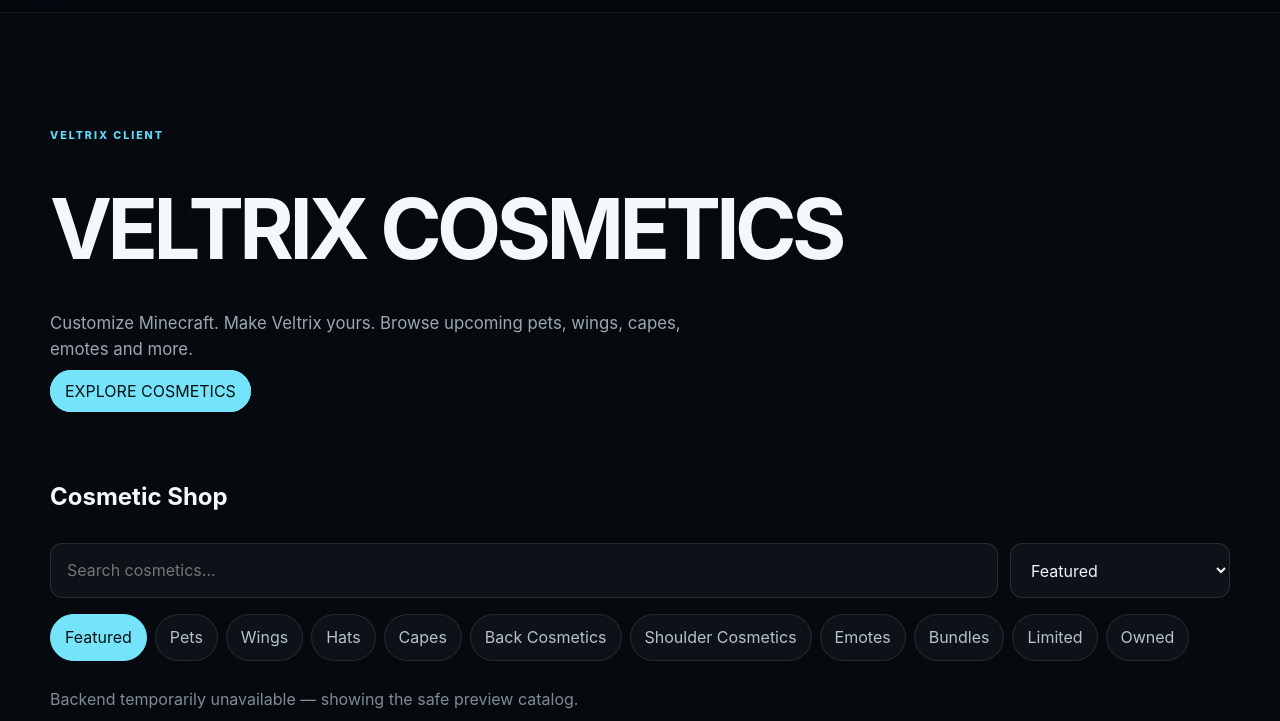
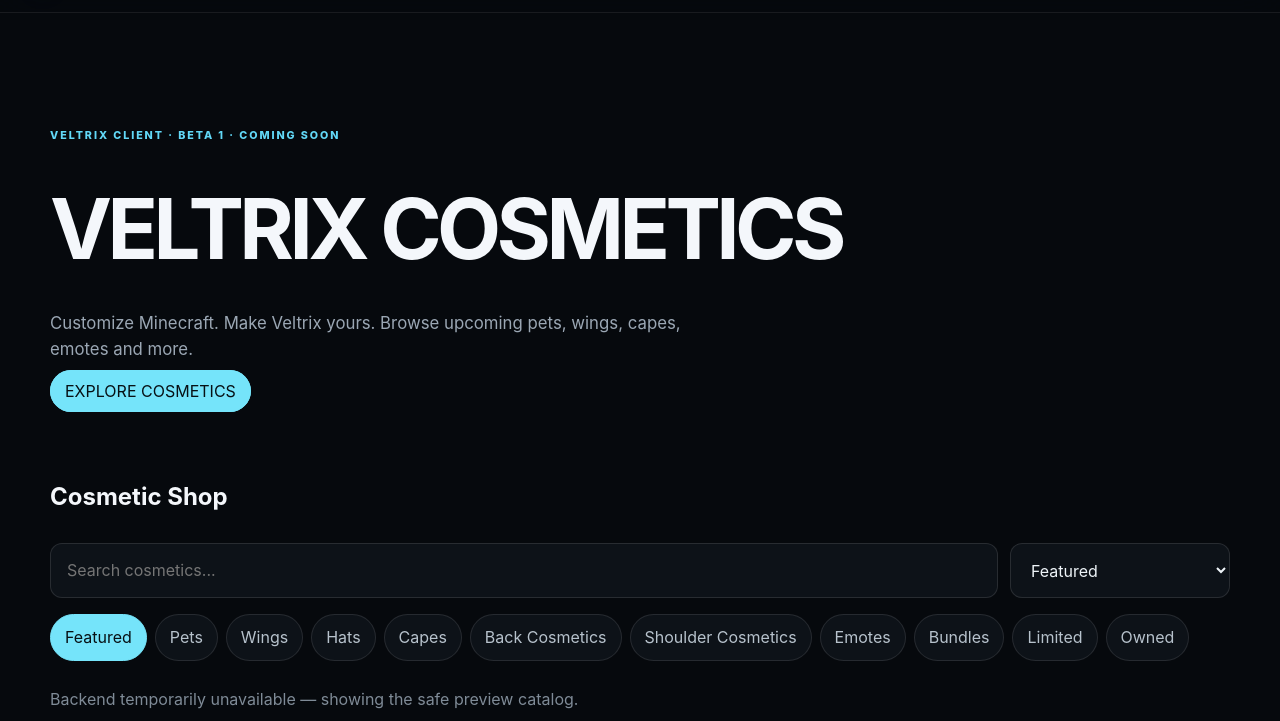
Before and after one commit to GxCracks/veltrix-client, a plain HTML site: page cosmetics.html in a window 1280 px wide. Shown: the part 61-782 px from the top of the page. Drawn offline with Linux system fonts and the light colour scheme.

Commit message:
fix: make Beta 1 shop status explicit

```diff
--- a/cosmetics.html
+++ b/cosmetics.html
@@ -20,7 +20,7 @@
 </header>
 <main>
   <section class="shop-hero"><div class="shop-shell">
-    <span class="section-kicker">VELTRIX Client</span>
+    <span class="section-kicker">VELTRIX Client · BETA 1 · COMING SOON</span>
     <h1>VELTRIX COSMETICS</h1>
     <p>Customize Minecraft. Make Veltrix yours. Browse upcoming pets, wings, capes, emotes and more.</p>
     <a class="shop-button primary" href="#catalog">EXPLORE COSMETICS</a>
```
